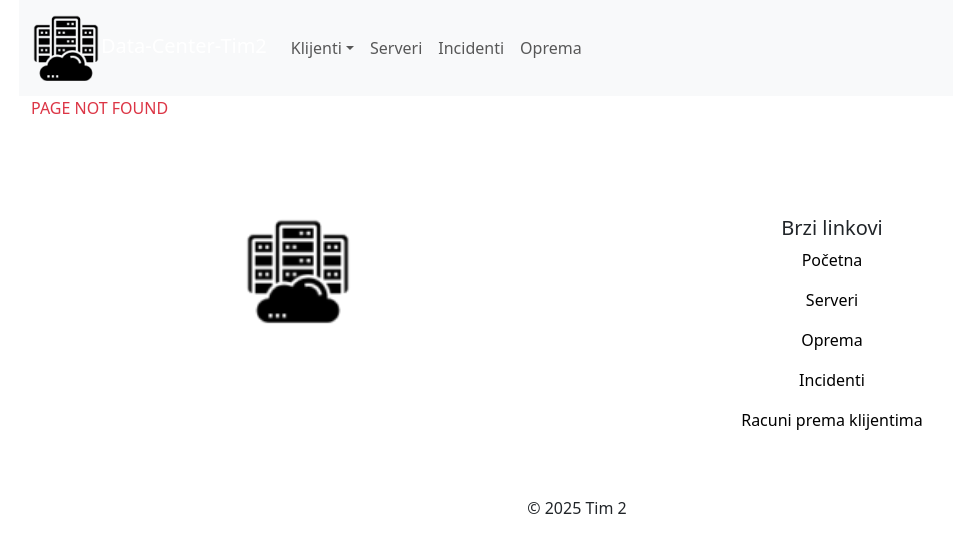
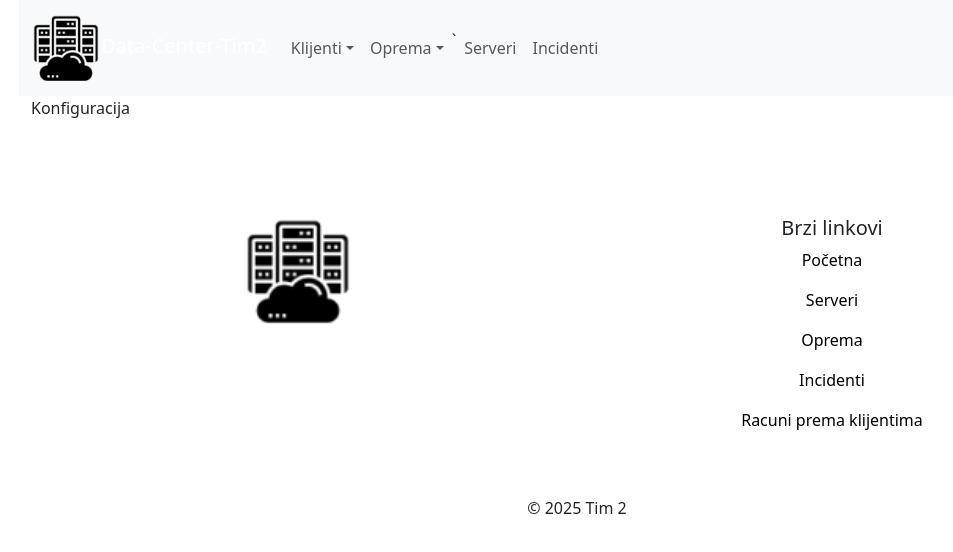
Before and after one commit to Baze-podataka-2/bp-projekt-frontend, a React (Create React App) app: page /konfiguracija in a window 1280 px wide. Before the commit this address had no page. Shown: the top 552 px of the page, without its empty margins (63-1016 px from the left). Built offline with nearby package versions, Linux system fonts and the light colour scheme.

Commit message:
Added page for devices configuration, also i make better strucutre for navbar elements, and leave a commented idea fornavbar items organization, also feel free to use only routes in api calls without defined host, because i defined proxy in package.json

```diff
--- a/src/App.js
+++ b/src/App.js
@@ -11,6 +11,7 @@ import Services from './pages/Services';
 import SingleService from './pages/SingleService';
 import DeleteService from './pages/DeleteService';
 import Equipments from './pages/Equipment';
+import Configuration from './pages/DeviceConfiguration';
 import Incidents from './pages/Incidents';
 import NotFound from "./pages/NotFound";
 
@@ -27,6 +28,7 @@ const App = () => {
           <Route path='/usluge/izbrisi/:id' element={<DeleteService/>}/>
           <Route path='/usluge/:id' element={<SingleService/>}/>
           <Route path='/oprema' element={<Equipments/>} />
+          <Route path='/konfiguracija' element={<Configuration/>} />
           <Route path='/incidenti' element={<Incidents/>} />
           <Route path="*" element={<NotFound />} />
         </Routes>
--- a/src/components/Header.jsx
+++ b/src/components/Header.jsx
@@ -31,11 +31,12 @@ const Header = () => {
               <NavDropdown.Item>Usluge klijenata</NavDropdown.Item>
               <NavDropdown.Item>Racuni prema klijentima</NavDropdown.Item>
             </NavDropdown>
-
+            <NavDropdown title="Oprema">
+              <NavDropdown.Item><Link as={Link} to={'oprema'} style={{textDecoration:'none', color:'#212529'}}>Skladiste opreme</Link></NavDropdown.Item>
+              <NavDropdown.Item><Link as={Link} to={'konfiguracija'} style={{textDecoration:'none', color:'#212529'}}>Konfiguracija uređaja</Link></NavDropdown.Item>
+            </NavDropdown>`
             <Nav.Link as={Link} to={'serveri'}>Serveri</Nav.Link>
             <Nav.Link as={Link} to={'incidenti'} href="">Incidenti</Nav.Link>
-            <Nav.Link as={Link} to={'oprema'} href="">Oprema</Nav.Link>
-
           </Nav>
         </Navbar.Collapse>
       </Container>
@@ -45,3 +46,12 @@ const Header = () => {
 }
 
 export default Header
+
+/*
+Ideja za navbar te opcentio stranice i komponente
+Neka je svaki item u navbaru zapravo dropdown koji vodi na substranice povezane sa dropdown nazivom
+Pa bi tako bio u mom slucaju Oprema bio glavni: Pa potom skladiste opreme i konfiguracija uredaja
+Te bi se na tim stranicama radile CRUD opreacije te iscitavali ili dohvacali neki podaci iz querya(mada je to opet CRUD operacija samo dajem primjer)
+
+Potom bi mogao biti Server kao glavni te u dropdownima
+*/
--- /dev/null
+++ b/src/pages/DeviceConfiguration.jsx
@@ -0,0 +1,14 @@
+import React from "react";
+import { Container } from "react-bootstrap";
+
+const Configuration = () => {
+
+
+  return(
+    <>
+     <Container>Konfiguracija</Container>
+    </>
+  )
+}
+
+export default Configuration
```
